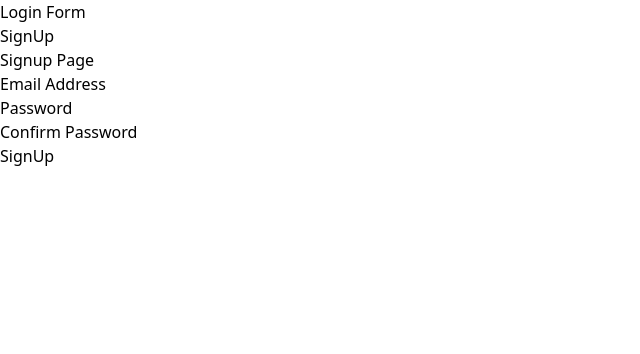
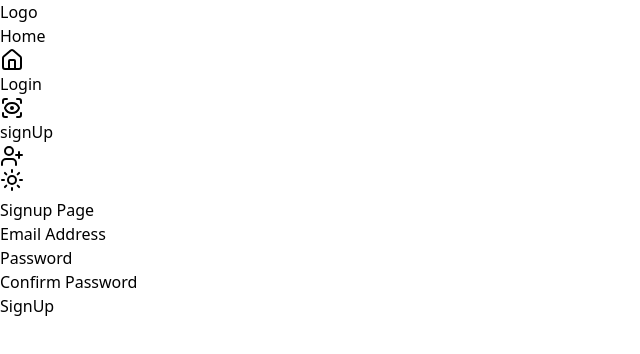
Before and after one commit to frtug/web_dev2, a React (Vite) app in the folder react/robots-app/: page /signup in a window 1280 px wide. Shown: the top 354 px of the page, without its empty margins (0-640 px from the left). Built offline with nearby package versions, Linux system fonts and the light colour scheme.

Commit message:
updated the react context and how we can manage the react global state

```diff
--- a/react/robots-app/package.json
+++ b/react/robots-app/package.json
@@ -10,6 +10,8 @@
     "preview": "vite preview"
   },
   "dependencies": {
+    "js-cookie": "^3.0.5",
+    "lucide-react": "^0.473.0",
     "react": "^18.3.1",
     "react-dom": "^18.3.1",
     "react-router": "^7.1.3",
--- a/react/robots-app/src/App.jsx
+++ b/react/robots-app/src/App.jsx
@@ -1,10 +1,11 @@
 
 // import './App.css'
 
-import { Link, Route, Routes } from 'react-router'
+import {  Route, Routes } from 'react-router'
 import Login from './Pages/login'
 import Signup from './Pages/signup'
-
+import { ThemeProvider} from './Contexts/theme.context'
+import Navbar from './Components/Navbar'
 
 function Dashboard(){
 return (
@@ -14,25 +15,15 @@ return (
 )
 }
 
-
-
 function App() {
 
   return (
-    <>
+    <ThemeProvider>
+
     <div className="mx-auto md:container ">
         {/* <h1 className='text-center text-2xl'  >Login Form</h1> */}
         {/* <Login/> */}
-        <div>
-          <ul>
-            <li>
-              <Link to="/login" >Login Form </Link>
-            </li>
-            <li>
-              <Link to="/signup">SignUp</Link>
-            </li>
-          </ul>
-        </div>
+        <Navbar />
       <Routes>
       <Route path="/" element={<Dashboard/>} />
 
@@ -42,7 +33,7 @@ function App() {
       </Routes>
 
     </div>
-    </>
+    </ThemeProvider>
   )
 }
 
--- /dev/null
+++ b/react/robots-app/src/Components/Navbar.jsx
@@ -0,0 +1,61 @@
+import  { useContext } from 'react'
+import { ThemeContext } from '../Contexts/theme.context'
+import { Link } from 'react-router'
+import { House, Moon, ScanEye, Sun, UserPlus } from 'lucide-react'
+
+export default function Navbar() {
+    const {theme,setTheme} = useContext(ThemeContext)
+
+        function handleClick(){
+            setTheme((prev)=>{
+               return ((prev === "light") ? "dark" : "light")
+            })
+        }
+  return (
+    <nav className={`${theme === "light" ? "bg-gray-300 text-black" :"bg-gray-800 text-white"} p-4 `} >
+        <div className="container mx-auto flex justify-between items-center">
+            <div>
+                <h1>Logo</h1>
+            </div>
+            <div className='flex items-center space-x-4'>
+            <Link className="flex" to="/" >
+                Home
+                <House className='w-6 h-6 ml-1 mr-2' />
+            </Link>
+
+            <Link className="flex " to="/login" >
+                Login
+                <ScanEye className='w-6 h-6 ml-1 mr-2' />
+             </Link>
+             <Link className="flex" to="/signup" >
+                signUp
+                <UserPlus className='w-6 h-6 ml-1 mr-2' />
+             </Link>
+
+            </div>
+            <div>
+                <button onClick={handleClick}>
+                    {
+                        theme=== "light" ? <Sun className="w-6 h-6" /> :  <Moon className="w-6 h-6"/>
+                    }
+
+                </button>
+            </div>
+        </div>
+          {/* <ul>
+            <li>
+              <Link to="/login" >Login Form </Link>
+            </li>
+            <li>
+              <Link to="/signup">SignUp</Link>
+            </li>
+          </ul>
+          <ul>
+            <button onClick={handleClick}>
+                {theme}
+            </button>
+          </ul> */}
+
+    </nav>
+  )
+}
--- /dev/null
+++ b/react/robots-app/src/Contexts/theme.context.jsx
@@ -0,0 +1,43 @@
+import  { createContext, useContext, useEffect, useState } from 'react'
+
+
+export const ThemeContext = createContext({
+    theme:null,
+    setTheme:()=> null
+});
+
+export const ThemeProvider = ({children}) =>{
+
+
+    const [theme,setTheme] = useState("light");
+
+    function autoTheme(){
+        const time = new Date().getHours();
+        console.log(time)
+
+        if((time > 19 && time <=23) || (time >=0 && time <= 7)  ){
+            // dark mode
+            console.log("dark")
+            setTheme('dark')
+        }
+        else if(time > 8){
+            // light mode
+            console.log("light")
+
+            setTheme('light')
+
+        }
+        console.log(time)
+    }
+
+    useEffect(()=>{
+        console.log("mounting")
+        autoTheme();
+
+    },[])
+    return(
+    <ThemeContext.Provider value={{theme,setTheme}}>
+    {children}
+    </ThemeContext.Provider>
+)
+}
--- a/react/robots-app/src/Pages/login.jsx
+++ b/react/robots-app/src/Pages/login.jsx
@@ -1,5 +1,7 @@
 // import React from 'react'
-import { useEffect, useState } from 'react'
+import { useContext, useEffect, useState } from 'react'
+import Cookies from 'js-cookie'
+import { ThemeContext } from '../Contexts/theme.context'
 
 export default function Login() {
     const [formData,setFormData] = useState({
@@ -11,17 +13,21 @@ export default function Login() {
         password:''
     })
     useEffect(()=>{
-        // load data from the local Storage and session Storage
-        // You can interchnage the names of the session storage to localStorage
-        const savedData = JSON.parse(sessionStorage.getItem('formData'));
-        if(savedData){
-            console.log("saved Data loaded")
-            setFormData(savedData)
-        }
+        //  getting he cookie
+        const data = Cookies.get('formData');
+        console.log(data)
+
     },[])
-    useEffect(()=>{
-        // send data to the local Storage
-    },[formData])
+    // useEffect(()=>{
+    //     // load data from the local Storage and session Storage
+    //     // You can interchnage the names of the session storage to localStorage
+    //     const savedData = JSON.parse(sessionStorage.getItem('formData'));
+    //     if(savedData){
+    //         console.log("saved Data loaded")
+    //         setFormData(savedData)
+    //     }
+    // },[])
+
 
     function validateForm(){ // return true or false
         let valid = true;
@@ -51,6 +57,8 @@ export default function Login() {
         setErrors({email:"",password:""})
 
 
+        Cookies.remove("formData")
+
         // if(value.length === 1){
 
         //     setErrors({email:"",password:""})
@@ -68,7 +76,9 @@ export default function Login() {
         // setFormData((prev)=>({...prev,name:e.target.value}))
     }
     function handeSubmit(e){
-        sessionStorage.setItem('formData',JSON.stringify(formData))
+        // sessionStorage.setItem('formData',JSON.stringify(formData))
+        Cookies.set('formData',"user Logged in",{expires:7})
+
         e.preventDefault();
         if(validateForm()){
             console.log(formData)
@@ -76,10 +86,10 @@ export default function Login() {
         }
     }
 
-
+    const {theme} = useContext(ThemeContext)
     // TODO:: Merge this two functions together to make one to handle both email and name field.
   return (
-    <div className="min-h-screen flex items-center justify-center py-12 px-4  bg-gray-100 sm:px-6 lg:px-8">
+    <div className={`min-h-screen flex items-center justify-center py-12 px-4  ${theme==="light" ? "bg-gray-300 text-black" : "bg-gray-900 text-white"} sm:px-6 lg:px-8`}>
         <div className='max-w-md w-full space-y-8'>
         <div>
             <h1>Login Page</h1>
--- a/react/robots-app/src/Pages/signup.jsx
+++ b/react/robots-app/src/Pages/signup.jsx
@@ -1,6 +1,8 @@
-import { useRef } from "react"
+import { useContext, useRef } from "react"
+import { ThemeContext } from "../Contexts/theme.context";
 
 export default function Signup() {
+    // uncontrolled form
     const email = useRef(); // doens't trigger re-render when any chnage on the field
     const password = useRef();
     const confirmPassword = useRef();
@@ -13,8 +15,10 @@ export default function Signup() {
         // validation function function
         console.log("submitted")
     }
+        const {theme} = useContext(ThemeContext)
+
   return (
-    <div className="min-h-screen flex items-center justify-center py-12 px-4  bg-gray-100 sm:px-6 lg:px-8">
+    <div className={`min-h-screen flex items-center justify-center py-12 px-4  ${theme==="light" ? "bg-gray-300 text-black" : "bg-gray-900 text-white"} sm:px-6 lg:px-8`}>
     <div className='max-w-md w-full space-y-8'>
         <div>
             <h1>Signup Page</h1>
--- a/react/robots-app/src/main.jsx
+++ b/react/robots-app/src/main.jsx
@@ -1,7 +1,7 @@
 import { StrictMode } from 'react'
 import { createRoot } from 'react-dom/client'
 import './index.css'
-import App from './App.jsx'
+import App from './App'
 import {BrowserRouter} from 'react-router'
 
 createRoot(document.getElementById('root')).render(
```
Also changed, not shown: react/robots-app/src/App2.jsx (added, +18 -0 lines), react/robots-app/src/Contexts/userData.jsx (added, +38 -0 lines), 1 other file (tests, documents, lock files or other folders).
